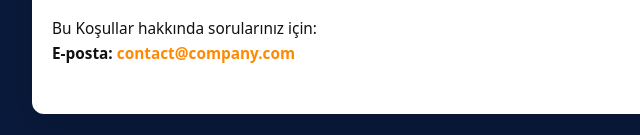
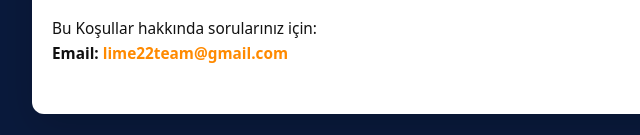
Before and after one commit to lime22team/MyEstateApp, a plain HTML site: page terms-tr.html in a window 1280 px wide. Shown: the part 2009-2144 px from the top of the page, 158-798 px from the left. Drawn offline with Linux system fonts and the light colour scheme.

Commit message:
Update contact email in terms-tr.html

```diff
--- a/terms-tr.html
+++ b/terms-tr.html
@@ -148,7 +148,7 @@
     <h2>12. İletişim</h2>
     <p>
       Bu Koşullar hakkında sorularınız için:<br />
-      <strong>E-posta:</strong> <a href="mailto:contact@company.com">contact@company.com</a>
+      <strong>Email:</strong> <a href="mailto:lime22team@gmail.com">lime22team@gmail.com</a>
     </p>
   </div>
 </body>
```
